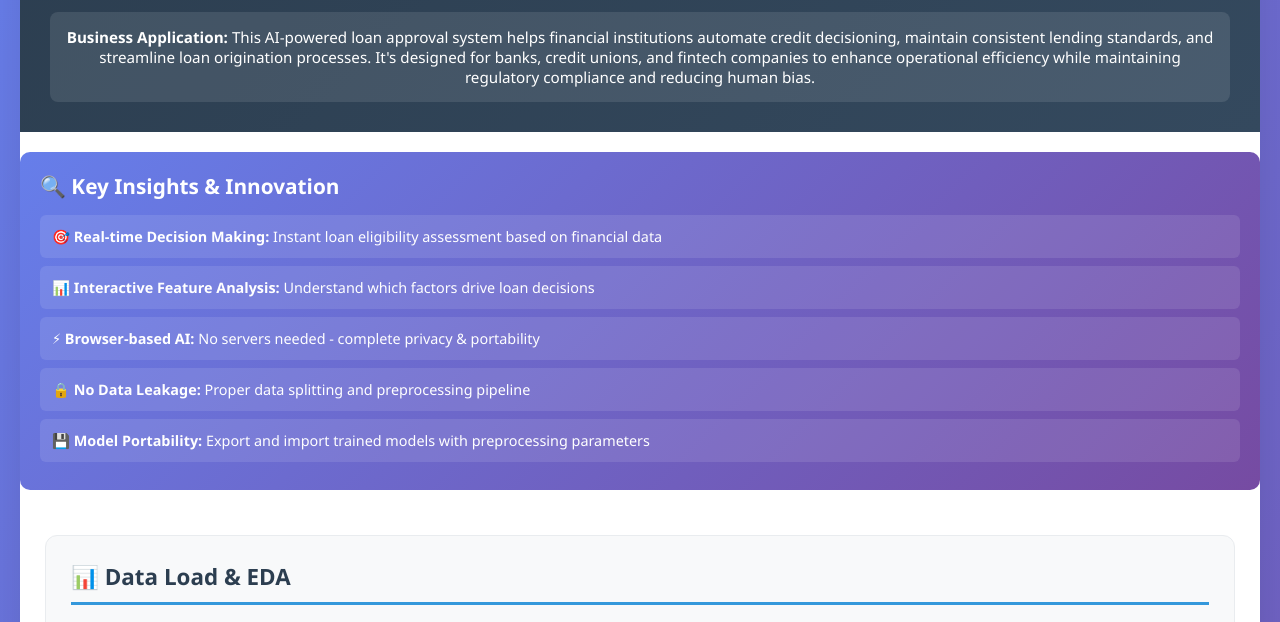
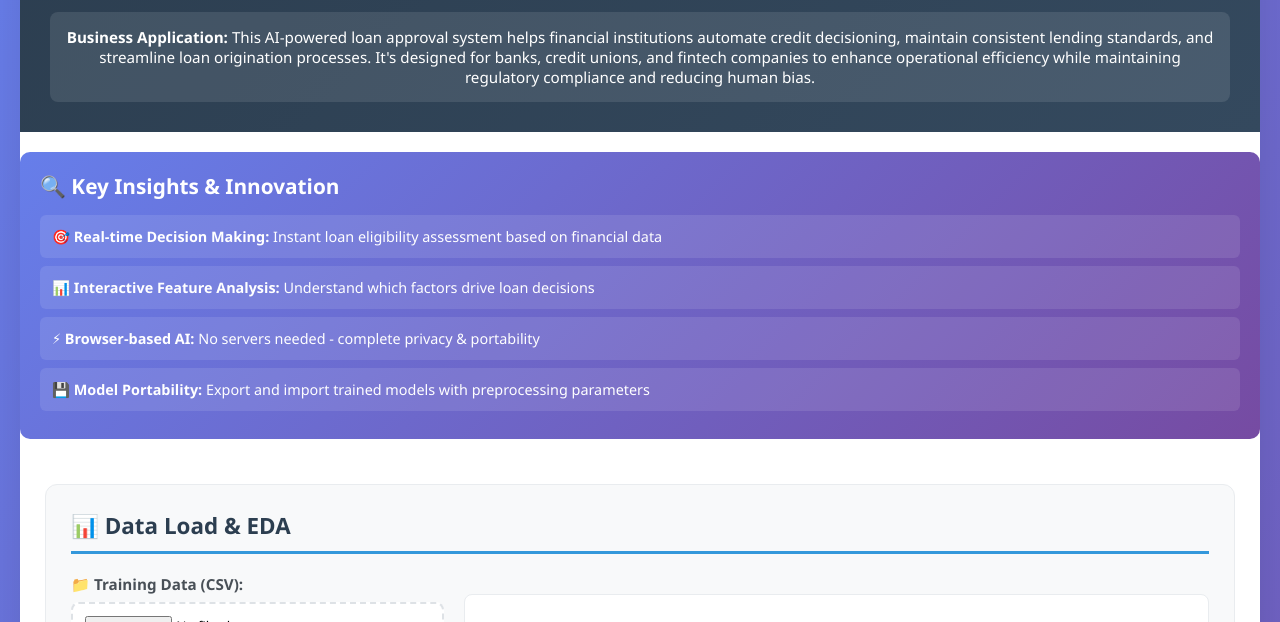
Before and after one commit to C14ayt0n/nndl2025_midterm, a plain HTML site: page index.html in a window 1280 px wide. Shown: the part 142-764 px from the top of the page. Drawn offline with nearby package versions, Linux system fonts and the light colour scheme.

Commit message:
Update index.html

```diff
--- a/index.html
+++ b/index.html
@@ -481,7 +481,6 @@
             <div class="insight-item">🎯 <strong>Real-time Decision Making:</strong> Instant loan eligibility assessment based on financial data</div>
             <div class="insight-item">📊 <strong>Interactive Feature Analysis:</strong> Understand which factors drive loan decisions</div>
             <div class="insight-item">⚡ <strong>Browser-based AI:</strong> No servers needed - complete privacy & portability</div>
-            <div class="insight-item">🔒 <strong>No Data Leakage:</strong> Proper data splitting and preprocessing pipeline</div>
             <div class="insight-item">💾 <strong>Model Portability:</strong> Export and import trained models with preprocessing parameters</div>
         </div>
 
```
